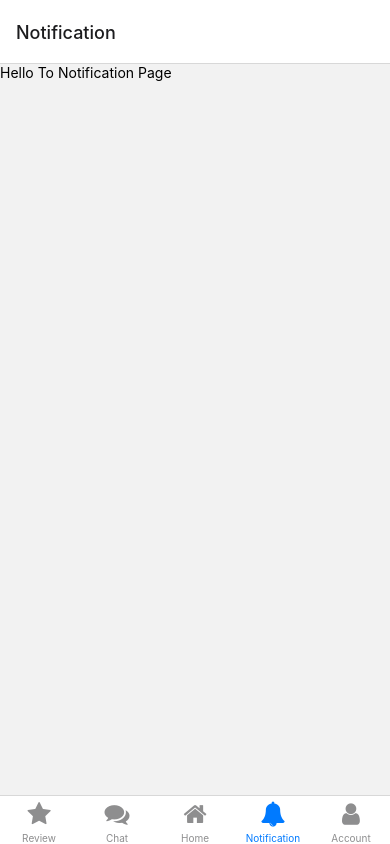
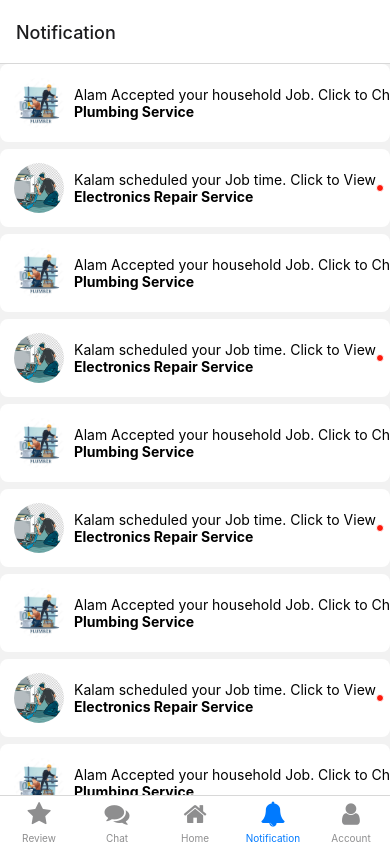
Before and after one commit to AbuMomin/Samadhan_App, a React Native app in the folder frontEnd/: screen /Notification in a window 390 px wide. Built offline with nearby package versions, Linux system fonts and the light colour scheme.

Commit message:
UI of Notification Page & Get Started Page added

```diff
--- a/frontEnd/App.tsx
+++ b/frontEnd/App.tsx
@@ -5,19 +5,22 @@ import { createStackNavigator } from "@react-navigation/stack";
 import ClientHomePage from "./src/pages_Client/HomeClientPage";
 import ReviewClientPage from "./src/pages_Client/ReviewClient";
 import AccountClientPage from "./src/pages_Client/AccountClient";
-import NotificationClientPage from "./src/pages_Client/NotificationClient";
+// import NotificationClientPage from "./src/pages_Client/NotificationClient";
 import ChatClientPage from "./src/pages_Client/ChatClient";
 import Icon from "react-native-vector-icons/FontAwesome";
-import PagesScreen from "./src/Pages";
-import LandingPage from "./src/LandingPage";
+import PagesScreen from "./src/common/Pages";
+import LandingPage from "./src/common/LandingPage";
+import GetStartedPage from "./src/common/GetStartedPage";
+import NotificationPage from "./src/common/Notification";
 
 const stack = createStackNavigator();
 const TempReviewScreen = () => {
   return (
     <stack.Navigator screenOptions={{ headerShown: false }}>
-      <stack.Screen name="Counter" component={ReviewClientPage} />
+      <stack.Screen name="TempReview" component={ReviewClientPage} />
       <stack.Screen name="Pages" component={PagesScreen} />
       <stack.Screen name="LandingPage" component={LandingPage} />
+      <stack.Screen name="GetStartedPage" component={GetStartedPage} />
     </stack.Navigator>
   );
 };
@@ -50,7 +53,7 @@ const App = (props: any) => {
         <Tab.Screen name="Review" component={TempReviewScreen} />
         <Tab.Screen name="Chat" component={ChatClientPage} />
         <Tab.Screen name="Home" component={ClientHomePage} />
-        <Tab.Screen name="Notification" component={NotificationClientPage} />
+        <Tab.Screen name="Notification" component={NotificationPage} />
         <Tab.Screen name="Account" component={AccountClientPage} />
       </Tab.Navigator>
     </NavigationContainer>
--- a/frontEnd/package.json
+++ b/frontEnd/package.json
@@ -19,6 +19,7 @@
     "expo-status-bar": "~1.6.0",
     "react": "18.2.0",
     "react-native": "0.72.6",
+    "react-native-elements": "^3.4.3",
     "react-native-gesture-handler": "~2.12.0",
     "react-native-safe-area-context": "4.6.3",
     "react-native-safe-area-view": "^1.1.1",
--- /dev/null
+++ b/frontEnd/src/common/GetStartedPage.tsx
@@ -0,0 +1,107 @@
+import React from "react";
+import { View, Text, StyleSheet, TouchableOpacity, Image } from "react-native";
+
+const GetStartedPage = ({ navigation }) => {
+  return (
+    <View style={styles.container}>
+      <View style={styles.topBar}>
+        <Image source={require("../../assets/logo.png")} style={styles.logo} />
+        <Text style={styles.appName}> Samadhan</Text>
+      </View>
+      <View style={styles.body}>
+        <Text style={styles.getStartedText}> Get Started !!!</Text>
+        <Text style={styles.title}>
+          Sign-in, or Register, to get started your journey with Samadhan App.
+        </Text>
+
+        {/* Get Started Button */}
+        <TouchableOpacity
+          style={styles.loginBtn}
+          onPress={() => {
+            // add navigation
+          }}
+        >
+          <Text style={styles.loginbuttonText}>Sign In</Text>
+        </TouchableOpacity>
+
+        {/* Learn about Samadhan Button */}
+        <TouchableOpacity
+          style={styles.registerButton}
+          onPress={() => {
+            // Implement the action for learning more about Samadhan
+            // navigation.navigate("RegistrationPage");
+          }}
+        >
+          <Text style={styles.registerButtonText}>Register</Text>
+        </TouchableOpacity>
+      </View>
+    </View>
+  );
+};
+
+const styles = StyleSheet.create({
+  container: {
+    flex: 1,
+  },
+  topBar: {
+    flexDirection: "row",
+    flexGrow: 1,
+    // justifyContent: "space-between",
+    alignItems: "center",
+  },
+  body: {
+    flexGrow: 20,
+    justifyContent: "center",
+    alignItems: "center",
+  },
+  logo: {
+    width: 40,
+    height: 40,
+    marginLeft: 10,
+    marginRight: 10,
+  },
+  appName: {
+    fontSize: 30,
+    fontWeight: "bold",
+    marginBottom: 8,
+    marginRight: 20,
+    justifyContent: "center",
+  },
+  title: {
+    fontSize: 18,
+    color: "#555",
+    marginBottom: 24,
+    textAlign: "center",
+  },
+  getStartedText: {
+    fontSize: 50,
+    fontWeight: "bold",
+    padding: 10,
+    color: "green",
+  },
+  loginBtn: {
+    backgroundColor: "#3498db",
+    paddingVertical: 19,
+    paddingHorizontal: 54,
+    borderRadius: 8,
+    marginBottom: 16,
+  },
+  loginbuttonText: {
+    color: "#fff",
+    fontSize: 16,
+    fontWeight: "bold",
+  },
+  registerButton: {
+    backgroundColor: "#27ae60",
+    paddingVertical: 12,
+    paddingHorizontal: 44,
+    borderRadius: 8,
+  },
+  registerButtonText: {
+    color: "#fff",
+    fontSize: 16,
+    fontWeight: "bold",
+  },
+});
+
+export default GetStartedPage;
--- a/frontEnd/src/LandingPage.tsx
+++ b/frontEnd/src/common/LandingPage.tsx
@@ -5,7 +5,7 @@ const LandingPage = ({ navigation }) => {
   return (
     <View style={styles.container}>
       {/* Top Logo */}
-      <Image source={require("../assets/logo.png")} style={styles.logo} />
+      <Image source={require("../../assets/logo.png")} style={styles.logo} />
 
       {/* Samadhan Text */}
       <Text style={styles.appName}>Samadhan</Text>
--- /dev/null
+++ b/frontEnd/src/common/Notification.tsx
@@ -0,0 +1,130 @@
+// NotificationPage.tsx
+
+import React from "react";
+import { View, ScrollView, Text, Image } from "react-native";
+import { Badge } from "react-native-elements";
+
+interface Notification {
+  id: number;
+  message: string;
+  jobTitle: string;
+  isNew: boolean;
+  image: any; // Replace 'any' with the correct type for your image
+}
+
+const NotificationPage: React.FC = () => {
+  const notifications: Notification[] = [
+    {
+      id: 1,
+      message: "Alam Accepted your household Job. Click to Chat",
+      jobTitle: "Plumbing Service",
+      isNew: true,
+      image: require("../../assets/plumber.jpg"),
+    },
+    {
+      id: 2,
+      message: "Kalam scheduled your Job time. Click to View",
+      jobTitle: "Electronics Repair Service",
+      isNew: true,
+      image: require("../../assets/electronics.png"),
+    },
+    {
+      id: 3,
+      message: "Alam Accepted your household Job. Click to Chat",
+      jobTitle: "Plumbing Service",
+      isNew: true,
+      image: require("../../assets/plumber.jpg"),
+    },
+    {
+      id: 4,
+      message: "Kalam scheduled your Job time. Click to View",
+      jobTitle: "Electronics Repair Service",
+      isNew: true,
+      image: require("../../assets/electronics.png"),
+    },
+    {
+      id: 5,
+      message: "Alam Accepted your household Job. Click to Chat",
+      jobTitle: "Plumbing Service",
+      isNew: true,
+      image: require("../../assets/plumber.jpg"),
+    },
+    {
+      id: 6,
+      message: "Kalam scheduled your Job time. Click to View",
+      jobTitle: "Electronics Repair Service",
+      isNew: true,
+      image: require("../../assets/electronics.png"),
+    },
+    {
+      id: 7,
+      message: "Alam Accepted your household Job. Click to Chat",
+      jobTitle: "Plumbing Service",
+      isNew: true,
+      image: require("../../assets/plumber.jpg"),
+    },
+    {
+      id: 8,
+      message: "Kalam scheduled your Job time. Click to View",
+      jobTitle: "Electronics Repair Service",
+      isNew: true,
+      image: require("../../assets/electronics.png"),
+    },
+    {
+      id: 9,
+      message: "Alam Accepted your household Job. Click to Chat",
+      jobTitle: "Plumbing Service",
+      isNew: true,
+      image: require("../../assets/plumber.jpg"),
+    },
+    {
+      id: 10,
+      message: "Kalam scheduled your Job time. Click to View",
+      jobTitle: "Electronics Repair Service",
+      isNew: true,
+      image: require("../../assets/electronics.png"),
+    },
+    // Add more notification objects as needed
+  ];
+
+  return (
+    <ScrollView>
+      {notifications.map((notification) => (
+        <View
+          key={notification.id}
+          style={{
+            marginBottom: 7,
+            padding: 14,
+            backgroundColor: "#fff",
+            borderRadius: 8,
+            elevation: 2,
+            flexDirection: "row",
+            justifyContent: "space-between",
+            alignItems: "center",
+          }}
+        >
+          <View style={{ flexDirection: "row", alignItems: "center" }}>
+            <Image
+              source={notification.image}
+              style={{
+                width: 50,
+                height: 50,
+                marginRight: 10,
+                borderRadius: 25,
+              }}
+            />
+            <View>
+              <Text>{notification.message}</Text>
+              <Text style={{ fontWeight: "bold" }}>
+                {notification.jobTitle}
+              </Text>
+            </View>
+          </View>
+          {notification.isNew && <Badge status="error" />}
+        </View>
+      ))}
+    </ScrollView>
+  );
+};
+
+export default NotificationPage;
--- a/frontEnd/src/Pages.tsx
+++ b/frontEnd/src/common/Pages.tsx
@@ -5,10 +5,15 @@ const Pages = (props: any) => {
   const navHandler = () => {
     props.navigation.navigate("LandingPage");
   };
+  const navGetStarted = () => {
+    props.navigation.navigate("GetStartedPage");
+  };
+
   return (
     <View>
       <View>
         <Button title="Landing Page" onPress={navHandler} />
+        <Button title="Get Started Page" onPress={navGetStarted} />
       </View>
     </View>
   );
```
Also changed, not shown: frontEnd/assets/electronics.png (added), 1 other file (tests, documents, lock files or other folders).
